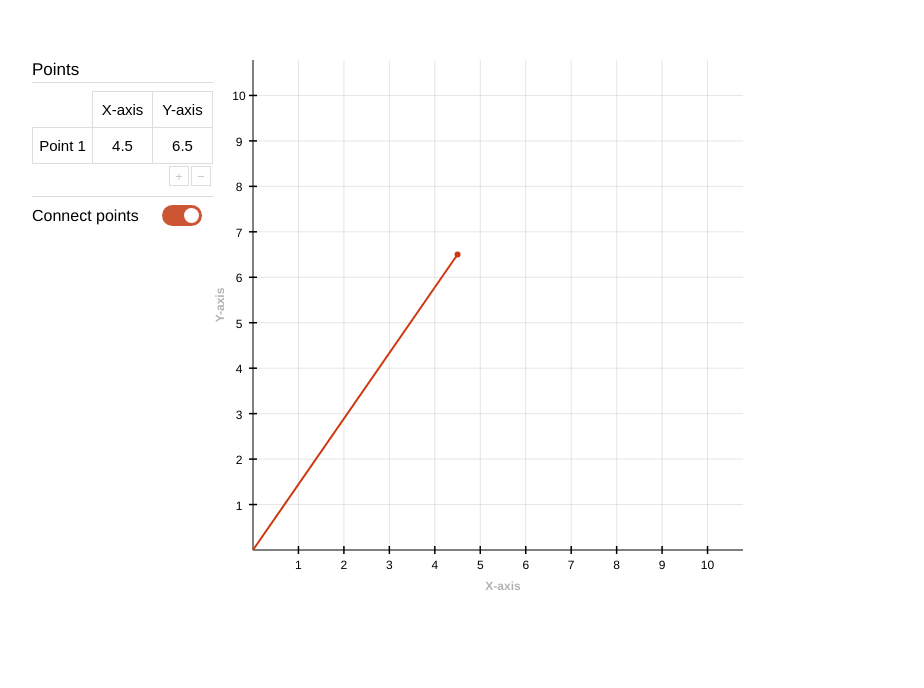
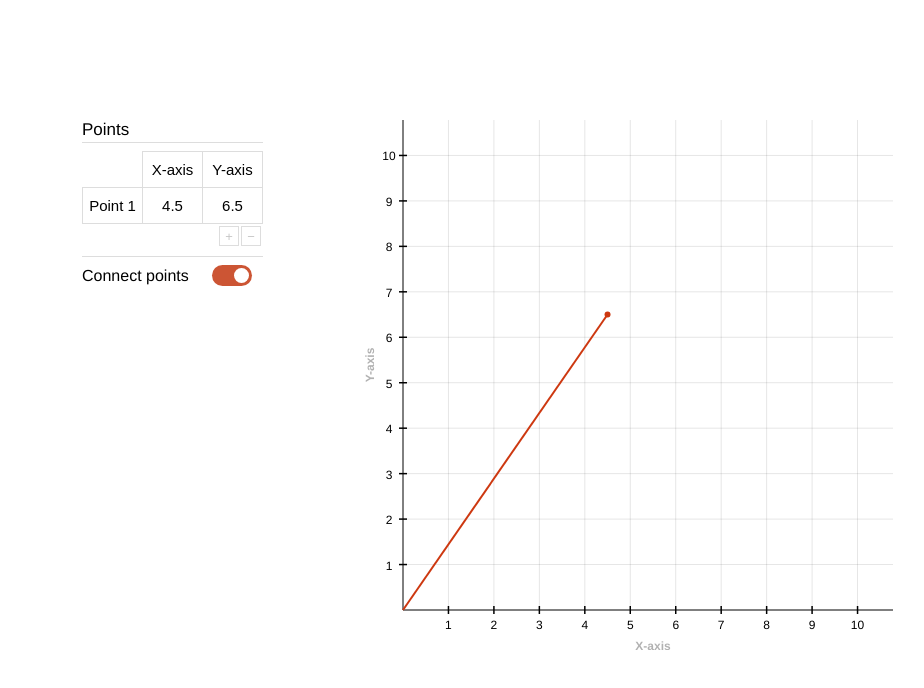
Before and after one commit to MAZI2/mazi2.github.io, a Vue app: page / in a window 1280 px wide. Shown: the top 688 px of the page, without its empty margins (18-942 px from the left). Built offline with nearby package versions, Linux system fonts and the light colour scheme.

Commit message:
Fixed scale bug when .toFixed(2) reached 0.00

```diff
--- a/src/App.vue
+++ b/src/App.vue
@@ -32,7 +32,6 @@ export default {
 
 #app {
   font-family: Avenir, Helvetica, Arial, sans-serif;
-  margin-top: 60px;
   width: 2000px;
   height: 2000px;
 }
--- a/src/components/Graph.vue
+++ b/src/components/Graph.vue
@@ -1,4 +1,5 @@
 <template>
+  <div class="spacer">
     <svg>
       <line x1="40" y1="490" x2="530" y2="490" stroke="black"/> <!-- X axis line -->
       <line x1="40" y1="0" x2="40" y2="490" stroke="black"/> <!-- Y axis line -->
@@ -22,9 +23,10 @@
       <line class="details" v-for="userPoint in values.values" v-bind:key="userPoint" x1="26" :y1="490 - userPointY(userPoint)" :x2="userPointX(userPoint)+ 40" :y2="490 - userPointY(userPoint)" :visibility="userPoint.pointNameVisibility" />
       <text class="detailsText" v-for="userPoint in values.values" v-bind:key="userPoint" x="12" :y="490 - userPointY(userPoint) + 4" :visibility="userPoint.pointNameVisibility">{{userPoint.y}}</text>
 
+      <text v-for="userPoint in values.values" v-bind:key="userPoint" :x="userPointX(userPoint) + 40" :y="490 - userPointY(userPoint) - 10" :visibility="userPoint.pointNameVisibility">{{userPoint.valueName}}</text>
+
       <!-- User points -->
       <circle class="userPoints" v-for="userPoint in values.values" v-bind:key="userPoint"  :cx="userPointX(userPoint) + 40" :cy="490 - userPointY(userPoint)" r="3" />
-      <text v-for="userPoint in values.values" v-bind:key="userPoint" :x="userPointX(userPoint) + 40" :y="490 - userPointY(userPoint) - 10" :visibility="userPoint.pointNameVisibility">{{userPoint.valueName}}</text>
       <svg v-if="values.toggle == false">
         <line class="graph" v-for="userPoint in values.values" v-bind:key="userPoint.index" :x1="graphX(userPoint) + 40" :y1="490 - graphY(userPoint)" :x2="userPointX(userPoint) + 40" :y2="490 - userPointY(userPoint)" />
       </svg>
@@ -32,6 +34,7 @@
       <!-- User point hitbox-->
       <circle v-for="userPoint in values.values" v-bind:key="userPoint" @mousedown="visibilityLock(userPoint)" @mouseover="pointNameVisibility(userPoint, 'visible')" @mouseleave="pointNameVisibility(userPoint, 'hidden')" :cx="userPointX(userPoint) + 40" :cy="490 - userPointY(userPoint)" r="10" opacity="0" fill="red"/>
     </svg>
+  </div>
 </template>
 
 <script>
@@ -73,7 +76,7 @@ export default {
       },
       userPoints: [], //points on graph added by user
       s: "", // selected axis
-      dragging: false,
+      dragging: false
     }
   },
   props: {
@@ -102,6 +105,7 @@ export default {
             this.yAxis.posSave = this.yAxis.posSave + this.yAxis.start - e.clientY
           }
         this.dragging = false
+        this.s.drag = 0;
       }
     },
     move: function(e) {
@@ -117,6 +121,7 @@ export default {
           this.s.drag = -(this.s.start - cursor)
           this.s.line = 500 + this.s.posSave - this.s.drag;
         }
+
 
         //adding new point / removing a point
         if(Math.abs(500 - this.s.line) > this.s.points[0].x) {
@@ -141,7 +146,7 @@ export default {
 
         //if axis is divided into more than 20 points, then reset back to 10 and multiply points by 2
         //if axis is divided into less than 5 points, then reset back to 10 and divide points by 2
-        if(this.s.points.length > 20 || this.s.points.length < 6) {
+        if(this.s.points.length > 20 || this.s.points.length < 6 && this.s.mult > 0.007) {
           var n;
           if(this.s.points.length > 20) {
             n = 2;
@@ -233,12 +238,15 @@ export default {
 </script>
 <style>
 svg{
-  float: left;
-  margin-left: 70px;
   width: 530px;
   height: 530px;
-  display: block;
-  margin: auto;
+}
+.spacer {
+  width: 530px;
+  height: 650px;
+  float: left;
+  display: flex;
+  align-items: flex-end
 }
 line {
   stroke: rgb(0, 0, 0);
--- a/src/components/Table.vue
+++ b/src/components/Table.vue
@@ -95,7 +95,9 @@ export default {
 <style>
 #table {
   float: left;
-  margin-left: 50px;
+  margin-left: 100px;
+  margin-top: 120px;
+  margin-right: 100px;
 }
 #values {
   border-collapse: collapse;
```
